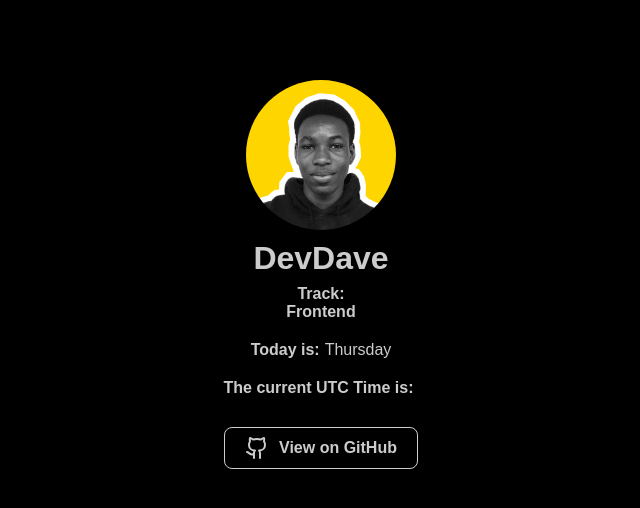
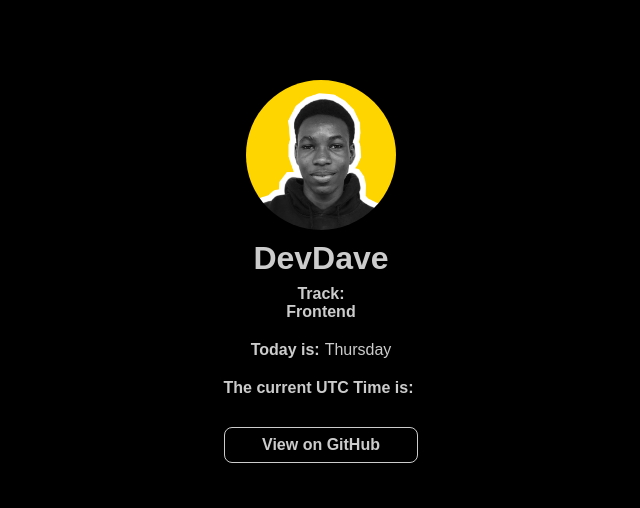
Before and after one commit to OgaDavid/HNGx-Task-One, a plain HTML site: page index.html in a window 1280 px wide. Shown: the whole page, without its empty margins (319-959 px from the left). Drawn offline with Linux system fonts and the light colour scheme; files whose address does not match are found by name.

Commit message:
clean up

```diff
--- a/index.html
+++ b/index.html
@@ -23,44 +23,28 @@
         </span>
       </div>
       <div>
+
         <!-- Current day of the week -->
         <span class="real_time_data">
           <h3>Today is:</h3>
           <p id="dayOfTheWeek" data-testid="currentDayOfTheWeek"></p>
         </span>
+
         <!-- current UTC time -->
         <span class="real_time_data">
           <h3>The current UTC Time is:</h3>
           <p id="utcTime" data-testid="currentUTCTime"></p>
         </span>
+
         <!-- gitHub link -->
-        <div class="github">
         <a
+          class="github"
           data-testid="“githubURL”"
           href="https://github.com/OgaDavid/HNGx-Task-One"
           target="_blank"
           rel="noopener noreferrer"
         >
-            <svg
-              xmlns="http://www.w3.org/2000/svg"
-              width="24"
-              height="24"
-              viewBox="0 0 24 24"
-              fill="none"
-              stroke="currentColor"
-              stroke-width="2"
-              stroke-linecap="round"
-              stroke-linejoin="round"
-              class="lucide lucide-github"
-            >
-              <path
-                d="M15 22v-4a4.8 4.8 0 0 0-1-3.5c3 0 6-2 6-5.5.08-1.25-.27-2.48-1-3.5.28-1.15.28-2.35 0-3.5 0 0-1 0-3 1.5-2.64-.5-5.36-.5-8 0C6 2 5 2 5 2c-.3 1.15-.3 2.35 0 3.5A5.403 5.403 0 0 0 4 9c0 3.5 3 5.5 6 5.5-.39.49-.68 1.05-.85 1.65-.17.6-.22 1.23-.15 1.85v4"
-              />
-              <path d="M9 18c-4.51 2-5-2-7-2" />
-            </svg>
-            View on GitHub</a
-          >
-        </div>
+          View on GitHub</a>
       </div>
     </main>
 
--- a/style.css
+++ b/style.css
@@ -57,7 +57,8 @@ body {
 
 /* github */
 
-.github a {
+
+.github {
   margin-top: 30px;
   display: flex;
   gap: 10px;
```
Lines whose indentation alone changed are shown as unchanged.
